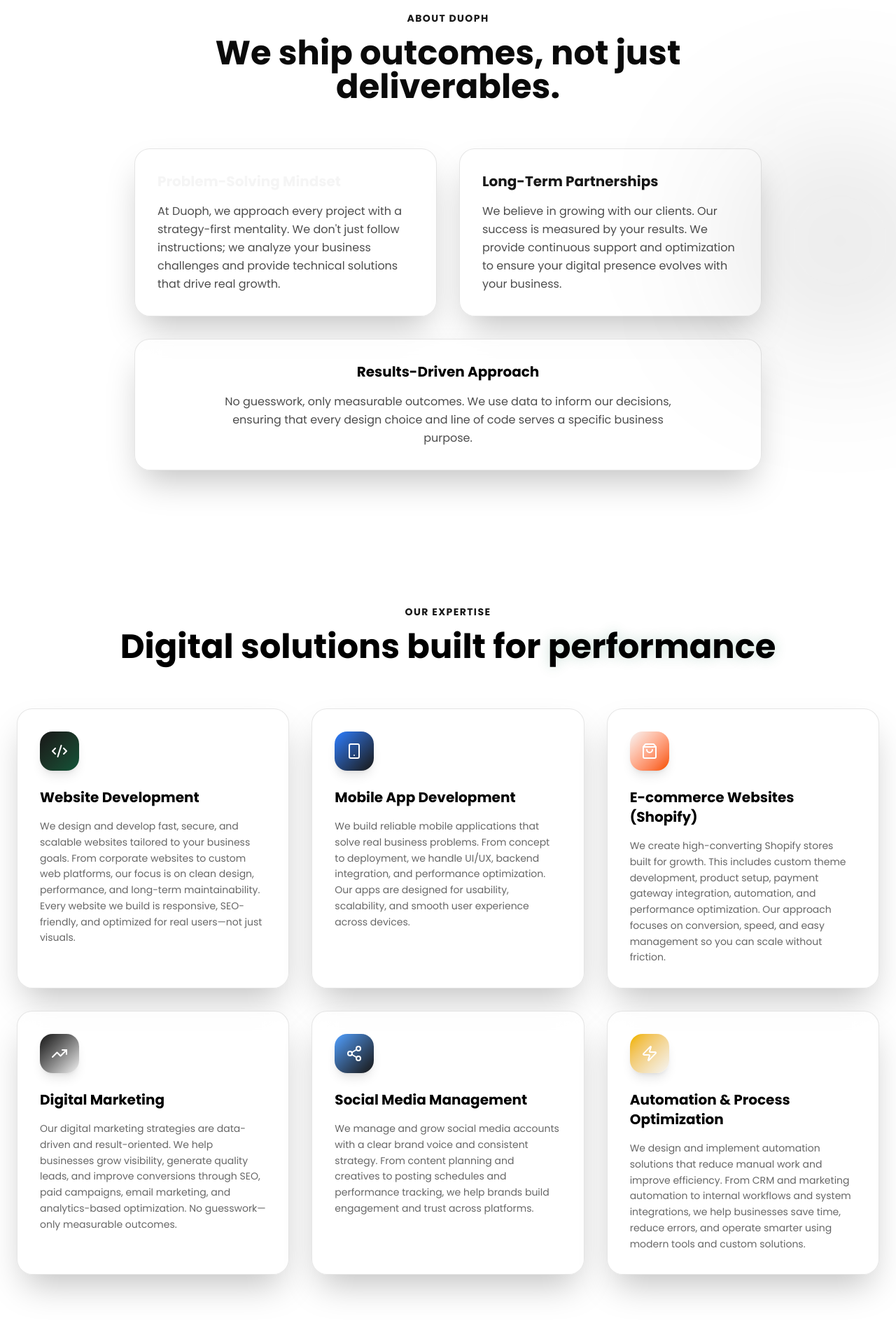
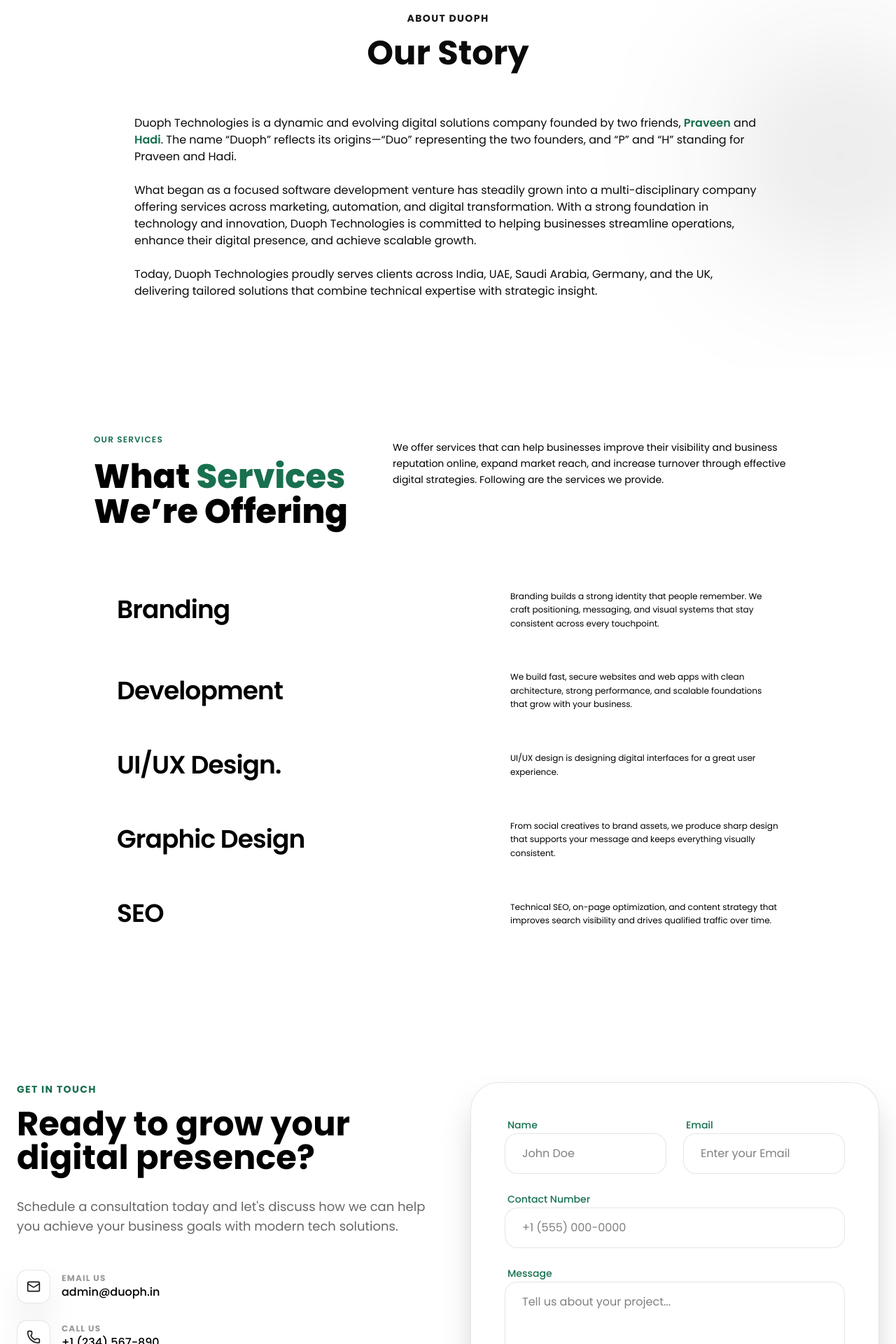
Before and after one commit to duoph/duoph, a Next.js app: page / in a window 1280 px wide. Shown: the part 880-2800 px from the top of the page at 70% size. Built offline with nearby package versions, Linux system fonts and the light colour scheme.

Commit message:
Updated website designs

```diff
--- a/src/app/globals.css
+++ b/src/app/globals.css
@@ -64,6 +64,13 @@
   }
   html {
     @apply font-sans;
+    scroll-padding-top: 6rem;
+  }
+
+  @media (prefers-reduced-motion: no-preference) {
+    html {
+      scroll-behavior: smooth;
+    }
   }
   button,
   input,
--- a/src/components/About.tsx
+++ b/src/components/About.tsx
@@ -3,6 +3,7 @@
 import { useLayoutEffect, useRef } from "react";
 import gsap from "gsap";
 import { ScrollTrigger } from "gsap/ScrollTrigger";
+import Link from "next/link";
 
 gsap.registerPlugin(ScrollTrigger);
 
@@ -24,7 +25,7 @@
             duration: 0.7,
             ease: "power3.out",
             scrollTrigger: { trigger: node, start: "top 80%", once: true },
-          }
+          },
         );
       });
     }, el);
@@ -33,35 +34,53 @@
   }, []);
 
   return (
-    <section ref={rootRef} id="about" className="py-24 relative overflow-hidden">
-      <div className="container mx-auto px-6">
+    <section
+      ref={rootRef}
+      id="about"
+      className="py-24 relative overflow-hidden px-[110px]"
+    >
+      <div className="container mx-auto">
         <div className="max-w-4xl mx-auto">
           <div data-reveal className="text-center mb-16">
-            <h2 className="text-primary font-bold tracking-widest uppercase text-sm mb-4">About Duoph</h2>
-            <h3 className="text-4xl md:text-5xl font-bold mb-8">We ship outcomes, not just deliverables.</h3>
+            <h2 className="text-primary font-bold tracking-widest uppercase text-sm mb-4">
+              About Duoph
+            </h2>
+            <h3 className="text-4xl md:text-5xl font-bold mb-8">Our Story</h3>
           </div>
 
-          <div className="grid md:grid-cols-2 gap-8 items-center">
-            <div data-reveal className="glass p-8 rounded-3xl">
-              <h4 className="text-xl font-bold mb-4 text-accent">Problem-Solving Mindset</h4>
-              <p className="text-black/70 leading-relaxed">
-                At Duoph, we approach every project with a strategy-first mentality. We don't just follow instructions; we analyze your business challenges and provide technical solutions that drive real growth.
-              </p>
-            </div>
-
-            <div data-reveal className="glass p-8 rounded-3xl">
-              <h4 className="text-xl font-bold mb-4 text-primary">Long-Term Partnerships</h4>
-              <p className="text-black/70 leading-relaxed">
-                We believe in growing with our clients. Our success is measured by your results. We provide continuous support and optimization to ensure your digital presence evolves with your business.
-              </p>
-            </div>
-
-            <div data-reveal className="glass p-8 rounded-3xl md:col-span-2 text-center">
-              <h4 className="text-xl font-bold mb-4 text-black">Results-Driven Approach</h4>
-              <p className="text-black/70 leading-relaxed max-w-2xl mx-auto">
-                No guesswork, only measurable outcomes. We use data to inform our decisions, ensuring that every design choice and line of code serves a specific business purpose.
-              </p>
-            </div>
+          <div>
+            <p className="">
+              Duoph Technologies is a dynamic and evolving digital solutions
+              company founded by two friends,{" "}
+              <Link
+                href={"https://www.praveenprasad.in/"}
+                target="_blank"
+              >
+                <span className="text-[#18704e] font-semibold cursor-pointer hover:underline">
+                  Praveen
+                </span>
+              </Link>{" "}
+              and{" "}
+              <Link
+                href={"https://www.hadirazal.in/"}
+                target="_blank"
+              >
+                <span className="text-[#18704e] font-semibold cursor-pointer hover:underline">
+                  Hadi
+                </span>
+              </Link>
+              . The name “Duoph” reflects its origins—“Duo” representing the two
+              founders, and “P” and “H” standing for Praveen and Hadi. <br />{" "}
+              <br /> What began as a focused software development venture has
+              steadily grown into a multi-disciplinary company offering services
+              across marketing, automation, and digital transformation. With a
+              strong foundation in technology and innovation, Duoph Technologies
+              is committed to helping businesses streamline operations, enhance
+              their digital presence, and achieve scalable growth. <br /> <br />{" "}
+              Today, Duoph Technologies proudly serves clients across India,
+              UAE, Saudi Arabia, Germany, and the UK, delivering tailored
+              solutions that combine technical expertise with strategic insight.
+            </p>
           </div>
         </div>
       </div>
--- a/src/components/Contact.tsx
+++ b/src/components/Contact.tsx
@@ -49,9 +49,9 @@
       <div className="absolute top-1/2 left-1/2 -translate-x-1/2 -translate-y-1/2 w-[600px] h-[600px] bg-primary/10 rounded-full blur-[120px] -z-10" />
 
       <div className="container mx-auto px-6">
-        <div className="grid lg:grid-cols-2 gap-16 items-center">
+        <div className="grid lg:grid-cols-2 gap-16 items-start">
           <div data-contact="left">
-            <h2 className="text-primary font-bold tracking-widest uppercase text-sm mb-4">Get in Touch</h2>
+            <h2 className="text-[#18704e] font-bold tracking-widest uppercase text-sm mb-4">Get in Touch</h2>
             <h3 className="text-4xl md:text-5xl font-bold mb-8 text-black">Ready to grow your digital presence?</h3>
             <p className="text-black/60 mb-12 text-lg">
               Schedule a consultation today and let's discuss how we can help you achieve your business goals with modern tech solutions.
@@ -64,7 +64,7 @@
                 </div>
                 <div>
                   <p className="text-xs text-black/40 uppercase tracking-widest font-bold">Email us</p>
-                  <p className="text-black font-medium">hello@duoph.com</p>
+                  <p className="text-black font-medium">admin@duoph.in</p>
                 </div>
               </div>
               <div className="flex items-center gap-4">
@@ -76,7 +76,7 @@
                   <p className="text-black font-medium">+1 (234) 567-890</p>
                 </div>
               </div>
-              <div className="flex items-center gap-4">
+              {/* <div className="flex items-center gap-4">
                 <div className="w-12 h-12 glass rounded-xl flex items-center justify-center text-primary">
                   <MapPin size={20} />
                 </div>
@@ -84,7 +84,7 @@
                   <p className="text-xs text-black/40 uppercase tracking-widest font-bold">Visit us</p>
                   <p className="text-black font-medium">Tech District, SF, CA</p>
                 </div>
-              </div>
+              </div> */}
             </div>
           </div>
 
@@ -92,7 +92,7 @@
             <form className="space-y-6">
               <div className="grid md:grid-cols-2 gap-6">
                 <div className="space-y-2">
-                  <label className="text-sm font-medium text-black/70 ml-1">Name</label>
+                  <label className="text-sm font-medium     text-[#18704e] ml-1">Name</label>
                   <input
                     type="text"
                     className="w-full bg-white border border-black/10 rounded-2xl px-6 py-4 focus:outline-none focus:border-primary/40 transition-colors text-black"
@@ -100,29 +100,29 @@
                   />
                 </div>
                 <div className="space-y-2">
-                  <label className="text-sm font-medium text-black/70 ml-1">Email</label>
+                    <label className="text-sm font-medium text-[#18704e] ml-1">Email</label>
                   <input
                     type="email"
                     className="w-full bg-white border border-black/10 rounded-2xl px-6 py-4 focus:outline-none focus:border-primary/40 transition-colors text-black"
-                    placeholder="john@example.com"
+                    placeholder="Enter your Email"
+                  />
+                </div>
+                <div className="space-y-2 md:col-span-2">
+                  <label className="text-sm font-medium text-[#18704e] ml-1">Contact Number</label>
+                  <input
+                    type="tel"
+                    inputMode="tel"
+                    autoComplete="tel"
+                    className="w-full bg-white border border-black/10 rounded-2xl px-6 py-4 focus:outline-none focus:border-primary/40 transition-colors text-black"
+                    placeholder="+1 (555) 000-0000"
                   />
                 </div>
               </div>
 
-              <div className="space-y-2">
-                <label className="text-sm font-medium text-black/70 ml-1">Service Interest</label>
-                <select className="w-full bg-white border border-black/10 rounded-2xl px-6 py-4 focus:outline-none focus:border-primary/40 transition-colors text-black appearance-none">
-                  <option className="bg-white">Website Development</option>
-                  <option className="bg-white">Mobile App Development</option>
-                  <option className="bg-white">E-commerce Websites</option>
-                  <option className="bg-white">Digital Marketing</option>
-                  <option className="bg-white">Social Media Management</option>
-                  <option className="bg-white">Automation & Optimization</option>
-                </select>
-              </div>
+
 
               <div className="space-y-2">
-                <label className="text-sm font-medium text-black/70 ml-1">Message</label>
+                <label className="text-sm font-medium text-[#18704e] ml-1">Message</label>
                 <textarea
                   rows={4}
                   className="w-full bg-white border border-black/10 rounded-2xl px-6 py-4 focus:outline-none focus:border-primary/40 transition-colors text-black resize-none"
@@ -130,7 +130,7 @@
                 />
               </div>
 
-              <button className="w-full py-4 bg-primary hover:brightness-110 text-white rounded-2xl font-bold flex items-center justify-center gap-2 transition-all shadow-xl shadow-primary/20 group">
+              <button className="w-full py-4 bg-[#18704e] hover:brightness-110 text-white rounded-2xl font-bold flex items-center justify-center gap-2 transition-all shadow-xl shadow-primary/20 group">
                 Send Message <Send size={18} className="group-hover:translate-x-1 group-hover:-translate-y-1 transition-transform" />
               </button>
             </form>
--- a/src/components/Services.tsx
+++ b/src/components/Services.tsx
@@ -1,80 +1,51 @@
 "use client";
 
-import { useLayoutEffect, useRef } from "react";
+import { useLayoutEffect, useMemo, useRef, useState } from "react";
 import gsap from "gsap";
 import { ScrollTrigger } from "gsap/ScrollTrigger";
-import {
-  Code2,
-  Smartphone,
-  ShoppingBag,
-  TrendingUp,
-  Share2,
-  Zap
-} from "lucide-react";
+import { ArrowRight } from "lucide-react";
 
 gsap.registerPlugin(ScrollTrigger);
 
-const services = [
-  {
-    title: "Website Development",
-    icon: <Code2 size={24} />,
-    description: "We design and develop fast, secure, and scalable websites tailored to your business goals. From corporate websites to custom web platforms, our focus is on clean design, performance, and long-term maintainability. Every website we build is responsive, SEO-friendly, and optimized for real users—not just visuals.",
-    color: "from-primary to-[#0f5538]"
-  },
-  {
-    title: "Mobile App Development",
-    icon: <Smartphone size={24} />,
-    description: "We build reliable mobile applications that solve real business problems. From concept to deployment, we handle UI/UX, backend integration, and performance optimization. Our apps are designed for usability, scalability, and smooth user experience across devices.",
-    color: "from-blue-500 to-primary"
-  },
-  {
-    title: "E-commerce Websites (Shopify)",
-    icon: <ShoppingBag size={24} />,
-    description: "We create high-converting Shopify stores built for growth. This includes custom theme development, product setup, payment gateway integration, automation, and performance optimization. Our approach focuses on conversion, speed, and easy management so you can scale without friction.",
-    color: "from-accent to-orange-600"
-  },
-  {
-    title: "Digital Marketing",
-    icon: <TrendingUp size={24} />,
-    description: "Our digital marketing strategies are data-driven and result-oriented. We help businesses grow visibility, generate quality leads, and improve conversions through SEO, paid campaigns, email marketing, and analytics-based optimization. No guesswork—only measurable outcomes.",
-    color: "from-primary to-accent"
-  },
-  {
-    title: "Social Media Management",
-    icon: <Share2 size={24} />,
-    description: "We manage and grow social media accounts with a clear brand voice and consistent strategy. From content planning and creatives to posting schedules and performance tracking, we help brands build engagement and trust across platforms.",
-    color: "from-blue-400 to-primary"
-  },
-  {
-    title: "Automation & Process Optimization",
-    icon: <Zap size={24} />,
-    description: "We design and implement automation solutions that reduce manual work and improve efficiency. From CRM and marketing automation to internal workflows and system integrations, we help businesses save time, reduce errors, and operate smarter using modern tools and custom solutions.",
-    color: "from-yellow-500 to-accent"
-  }
-];
-
-const ServiceCard = ({ service }: { service: any }) => {
-  return (
-    <div data-card className="group relative perspective-1000">
-      <div className={`absolute inset-0 bg-linear-to-br ${service.color} opacity-0 group-hover:opacity-20 transition-opacity duration-500 rounded-3xl -z-10 blur-xl`} />
-
-      <div className="glass h-full p-8 rounded-3xl border border-black/10 group-hover:border-black/15 transition-all duration-500 preserve-3d group-hover:-translate-y-2 group-hover:transform-[rotateX(4deg)_rotateY(-5deg)_translateY(-8px)]">
-        <div className={`w-14 h-14 rounded-2xl bg-linear-to-br ${service.color} flex items-center justify-center text-white mb-6 shadow-lg`}>
-          {service.icon}
-        </div>
-        <h3 className="text-xl font-bold mb-4 text-black group-hover:text-primary transition-colors">
-          {service.title}
-        </h3>
-        <p className="text-black/60 text-sm leading-relaxed">
-          {service.description}
-        </p>
-      </div>
-    </div>
-  );
+type ServiceItem = {
+  title: string;
+  description: string;
 };
 
 const Services = () => {
   const rootRef = useRef<HTMLElement | null>(null);
+  const services = useMemo<ServiceItem[]>(
+    () => [
+      {
+        title: "Branding",
+        description:
+          "Branding builds a strong identity that people remember. We craft positioning, messaging, and visual systems that stay consistent across every touchpoint.",
+      },
+      {
+        title: "Development",
+        description:
+          "We build fast, secure websites and web apps with clean architecture, strong performance, and scalable foundations that grow with your business.",
+      },
+      {
+        title: "UI/UX Design",
+        description:
+          "UI/UX design is designing digital interfaces for a great user experience.",
+      },
+      {
+        title: "Graphic Design",
+        description:
+          "From social creatives to brand assets, we produce sharp design that supports your message and keeps everything visually consistent.",
+      },
+      {
+        title: "SEO",
+        description:
+          "Technical SEO, on-page optimization, and content strategy that improves search visibility and drives qualified traffic over time.",
+      },
+    ],
+    [],
+  );
+
+  const [activeIndex, setActiveIndex] = useState(2);
 
   useLayoutEffect(() => {
     const el = rootRef.current;
@@ -90,11 +61,11 @@
           duration: 0.75,
           ease: "power3.out",
           scrollTrigger: { trigger: el, start: "top 80%", once: true },
-        }
+        },
       );
 
       gsap.fromTo(
-        "[data-card]",
+        "[data-services='row']",
         { opacity: 0, y: 24 },
         {
           opacity: 1,
@@ -103,29 +74,114 @@
           ease: "power3.out",
           stagger: 0.08,
           scrollTrigger: { trigger: el, start: "top 70%", once: true },
-        }
+        },
       );
     }, el);
 
     return () => ctx.revert();
   }, []);
 
+  const active = services[activeIndex];
+  const prev = () =>
+    setActiveIndex((i) => (i - 1 + services.length) % services.length);
+  const next = () => setActiveIndex((i) => (i + 1) % services.length);
+
   return (
-    <section ref={rootRef} id="services" className="py-24 bg-black/0">
+    <section
+      ref={rootRef}
+      id="services"
+      className="relative overflow-hidden py-24 text-black bg-white px-[110px]"
+    >
+      <div className="absolute inset-0 -z-10">
+        <div className="absolute -left-24 -top-28 h-[420px] w-[420px] rounded-full bg-primary/18 blur-[120px]" />
+        <div className="absolute -right-28 -bottom-36 h-[520px] w-[520px] rounded-full bg-primary/10 blur-[140px]" />
+      </div>
+
       <div className="container mx-auto px-6">
-        <div data-services="heading" className="text-center mb-16">
-          <h2 className="text-primary font-bold tracking-widest uppercase text-sm mb-4">
-            Our Expertise
-          </h2>
-          <h3 className="text-4xl md:text-5xl font-bold text-black">
-            Digital solutions built for <span className="text-glow">performance</span>
-          </h3>
+        <div
+          data-services="heading"
+          className="flex flex-col items-start gap-10 lg:flex-row lg:gap-16"
+        >
+          <div>
+            <div className="text-xs font-semibold tracking-widest text-[#18704e]">
+              OUR SERVICES
+            </div>
+            <h3 className="mt-5 text-4xl font-extrabold leading-[1.05] sm:text-5xl ">
+              What <span className="text-[#18704e]">Services</span>
+              <br />
+              We’re Offering
+            </h3>
+          </div>
+
+          <p className="max-w-xl text-sm leading-relaxed text-black lg:mt-2">
+            We offer services that can help businesses improve their visibility
+            and business reputation online, expand market reach, and increase
+            turnover through effective digital strategies. Following are the
+            services we provide.
+          </p>
         </div>
 
-        <div className="grid md:grid-cols-2 lg:grid-cols-3 gap-8">
-          {services.map((service, index) => (
-            <ServiceCard key={index} service={service} />
-          ))}
+        <div className="mt-14 flex flex-col gap-10 lg:flex-row lg:items-center">
+          <div className="relative lg:flex-[1.35]">
+            <div className="divide-y divide-white/12 overflow-hidden rounded-3xl border border-white/12 bg-white/0">
+              {services.map((s, idx) => {
+                const isActive = idx === activeIndex;
+                return (
+                  <button
+                    key={s.title}
+                    type="button"
+                    data-services="row"
+                    onClick={() => setActiveIndex(idx)}
+                    className="group flex w-full items-center justify-between gap-10 px-6 py-7 text-left transition-colors hover:bg-white/2 md:px-8"
+                  >
+                    <div className="min-w-0">
+                      <div
+                        className={[
+                          "text-3xl font-semibold tracking-tight md:text-4xl",
+                          isActive ? "text-black" : "text-black",
+                        ].join(" ")}
+                      >
+                        {s.title}
+                        {isActive ? (
+                          <span className="text-black">.</span>
+                        ) : null}
+                      </div>
+                    </div>
+
+                    <div className="hidden max-w-sm items-center gap-10 md:flex">
+                      <p
+                        className={[
+                          "text-xs leading-relaxed",
+                          isActive ? "text-black" : "text-black",
+                        ].join(" ")}
+                      >
+                        {s.description}
+                      </p>
+                    </div>
+                  </button>
+                );
+              })}
+            </div>
+
+            <div className="mt-5 flex items-center justify-end gap-3 lg:hidden">
+              <button
+                type="button"
+                onClick={prev}
+                className="grid h-10 w-10 place-items-center rounded-full border border-white/20 text-white/80 hover:border-white/30"
+                aria-label="Previous service"
+              >
+                <ArrowRight size={16} className="rotate-180" />
+              </button>
+              <button
+                type="button"
+                onClick={next}
+                className="grid h-10 w-10 place-items-center rounded-full border border-white/20 text-white/80 hover:border-white/30"
+                aria-label="Next service"
+              >
+                <ArrowRight size={16} />
+              </button>
+            </div>
+          </div>
         </div>
       </div>
     </section>
```
Also changed, not shown: src/app/layout.tsx (+7 -0 lines), src/components/Hero.tsx (+5 -5 lines), src/components/header/Header.tsx (+12 -1 lines), public/font/monument/MonumentExtended-Regular.otf (added), public/font/monument/MonumentExtended-Ultrabold.otf (added).
